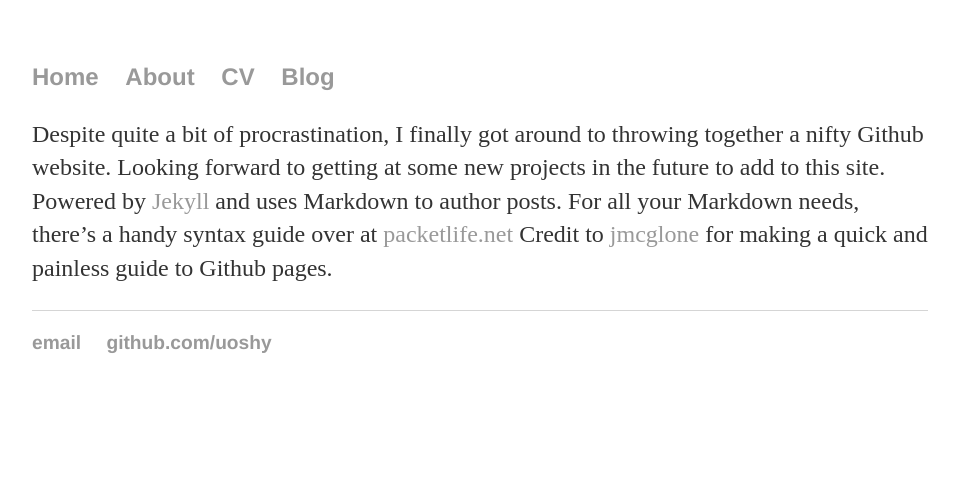
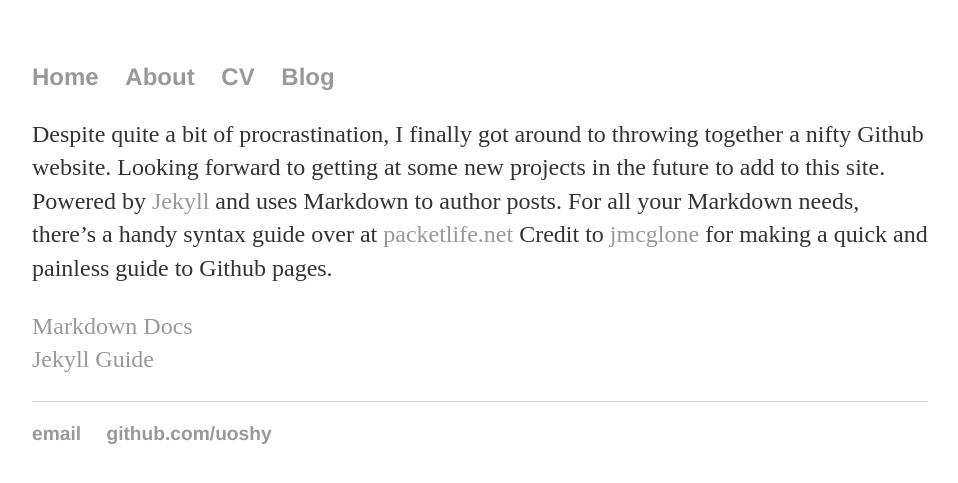
Before and after one commit to uoshy/tduffenais.github.io, a Jekyll site: the page built from _posts/2017-05-20-site-launched.md, in a window 1280 px wide. Shown: the top 483 px of the page, without its empty margins (160-1118 px from the left). Built offline with Jekyll 4.4.1, drawn with Linux system fonts in a browser that asks for light colours.

Commit message:
Update 2017-05-20-site-launched.md

```diff
--- a/_posts/2017-05-20-site-launched.md
+++ b/_posts/2017-05-20-site-launched.md
@@ -9,3 +9,6 @@ Looking forward to getting at some new projects in the future to add to this sit
 Powered by [Jekyll](http://jekyllrb.com) and uses Markdown to author posts.
 For all your Markdown needs, there's a handy syntax guide over at [packetlife.net](http://packetlife.net/media/library/16/Markdown.pdf)
 Credit to [jmcglone](http://jmcglone.com/) for making a quick and painless guide to Github pages.
+
+[Markdown Docs](http://markdown-guide.readthedocs.io/)
+[Jekyll Guide](http://yeswejekyll.com/)
```
